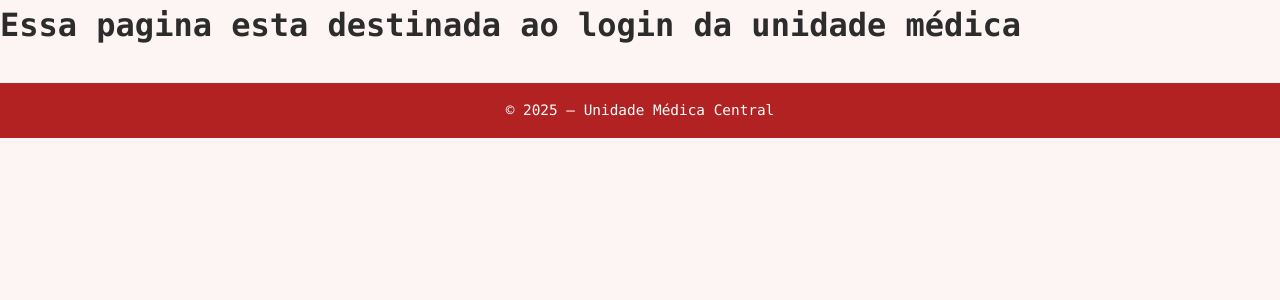
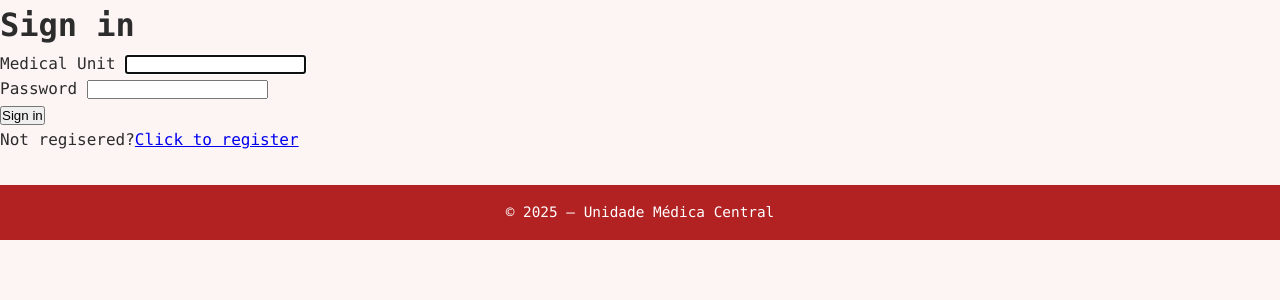
Before and after one commit to tiagosilva110/regional-health-visualizer, a Flask app: page /login in a window 1280 px wide. Shown: the part 188-488 px from the top of the page. Run offline with Flask 3, Linux system fonts and the light colour scheme; some libraries are stand-ins or nearby versions.

Commit message:
login and register setup

```diff
--- a/app/__init__.py
+++ b/app/__init__.py
@@ -1,9 +1,15 @@
 from flask import Flask
 from flask_sqlalchemy import SQLAlchemy
 from config import Config
+from flask_migrate import Migrate
+from flask_login import LoginManager
 
 app = Flask(__name__)
 app.config.from_object(Config)
 db = SQLAlchemy(app)
+migrate = Migrate(app, db)
+login = LoginManager(app)
+login.login_view='login'
+
 
 from app import models, routes
--- /dev/null
+++ b/app/forms.py
@@ -0,0 +1,26 @@
+from flask_wtf import FlaskForm
+from wtforms import StringField, PasswordField, BooleanField, TextAreaField, SubmitField
+from wtforms.validators import ValidationError, DataRequired, Length, EqualTo
+from app import db
+from app.models import UM
+import sqlalchemy as sa
+
+
+class LoginForm(FlaskForm):
+    username = StringField('Medical Unit', validators=[DataRequired()])
+    password = PasswordField('Password', validators=[DataRequired()])
+    submit = SubmitField('Sign in')
+
+
+class RegistrationForm(FlaskForm):
+    username = StringField('Medical Unit', validators=[DataRequired()])
+    cep = StringField('Cep', validators=[DataRequired()])
+    password = PasswordField('Password', validators=[DataRequired()])
+    password2 = PasswordField(
+        'Repeat Password', validators=[DataRequired(), EqualTo('password')])
+    submit = SubmitField('Register')
+
+    def validade_username(self, username):
+        user = db.session.scalar(sa.select(UM).where(UM.name == username.data))
+        if user is not None:
+            raise ValidationError('Please use a diffrent medical unit name')
--- a/app/routes.py
+++ b/app/routes.py
@@ -1,15 +1,46 @@
 from app import app
-from flask import render_template
+from flask import render_template, redirect, url_for, flash, request
+from flask_login import login_user, logout_user, current_user, login_required
+from app import app, db
+import sqlalchemy as sa
+from app.models import UM
+from urllib.parse import urlsplit
+from app.forms import LoginForm, RegistrationForm
 
 @app.route('/')
 @app.route('/index')
+@login_required
 def index():
     return render_template("index.html")
 
-@app.route("/login")
+@app.route("/login", methods=['GET', 'POST'])
 def login():
-    return render_template("login_um.html")
+    if current_user.is_authenticated:
+        return redirect(url_for('index'))
+    form = LoginForm()
+    if form.validate_on_submit():
+        user = db.session.scalar(sa.select(UM).where(UM.name == form.username.data))
+        if user is None or not user.check_password(form.password.data):
+            flash('Invalid data')
+            return redirect(url_for('login'))
+        login_user(user)
+        next_page = request.args.get('next')
+        if not next_page or urlsplit(next_page).netloc != '':
+            next_page = url_for('index')
+        return redirect(next_page)
+    return render_template("login_um.html", title='Sign in', form=form)
 
 @app.route("/register")
-def res():
-    return render_template("register_um.html")
+def register():
+    if current_user.is_authenticated:
+        return redirect(url_for('index'))
+    form = RegistrationForm()
+    if form.validate_on_submit():
+        user = UM(name=form.username.data, cep=form.cep.data)
+        user.set_password(form.password.data)
+        db.session.add(user)
+        db.session.commit()
+        flash('Congrats, now you are registered!')
+        return redirect(url_for('login'))
+
+    return render_template("register_um.html", title="Register", form=form)
--- /dev/null
+++ b/app/templates/bootsrap_wtf.html
@@ -0,0 +1,70 @@
+{% macro form_field(field, autofocus) %}
+  {%- if field.type == 'BooleanField' %}
+  <div class="form-check mb-3">
+    {{ field(class='form-check-input') }}
+    {{ field.label(class='form-check-label') }}
+  </div>
+  {%- elif field.type == 'RadioField' %}
+    {{ field.label(class='form-label') }}
+    {%- for item in field %}
+    <div class="form-check{% if loop.last %} mb-3{% endif %}">
+      {{ item(class='form-check-input') }}
+      {{ item.label(class='form-check-label') }}
+    </div>
+    {%- endfor %}
+  {%- elif field.type == 'SelectField' %}
+    {{ field.label(class='form-label') }}
+    {{ field(class='form-select mb-3') }}
+  {%- elif field.type == 'TextAreaField' %}
+  <div class="mb-3">
+    {{ field.label(class='form-label') }}
+    {% if autofocus %}
+      {{ field(class='form-control' + (' is-invalid' if field.errors else ''), autofocus=True) }}
+    {% else %}
+      {{ field(class='form-control' + (' is-invalid' if field.errors else '')) }}
+    {% endif %}
+    {%- for error in field.errors %}
+    <div class="invalid-feedback">{{ error }}</div>
+    {%- endfor %}
+  </div>
+  {%- elif field.type == 'SubmitField' %}
+  {{ field(class='btn btn-primary mb-3') }}
+  {%- else %}
+  <div class="mb-3">
+    {{ field.label(class='form-label') }}
+    {% if autofocus %}
+      {{ field(class='form-control' + (' is-invalid' if field.errors else ''), autofocus=True) }}
+    {% else %}
+      {{ field(class='form-control' + (' is-invalid' if field.errors else '')) }}
+    {% endif %}
+    {%- for error in field.errors %}
+    <div class="invalid-feedback">{{ error }}</div>
+    {%- endfor %}
+  </div>
+  {%- endif %}
+{% endmacro %}
+
+{% macro quick_form(form, action="", method="post", id="", novalidate=False) %}
+<form
+  {%- if action != None %} action="{{ action }}"{% endif -%}
+  {%- if method %} method="{{ method }}"{% endif %}
+  {%- if id %} id="{{ id }}"{% endif -%}
+  {%- if novalidate %} novalidate{% endif -%}>
+  {{ form.hidden_tag() }}
+  {%- for field, errors in form.errors.items() %}
+    {%- if form[field].widget.input_type == 'hidden' %}
+      {%- for error in errors %}
+      <div class="invalid-feedback">{{ error }}</div>
+      {%- endfor %}
+    {%- endif %}
+  {%- endfor %}
+
+  {% set ns = namespace(first_field=true) %}
+  {%- for field in form %}
+    {% if field.widget.input_type != 'hidden' -%}
+      {{ form_field(field, ns.first_field) }}
+      {% set ns.first_field = false %}
+    {%- endif %}
+  {%- endfor %}
+</form>
+{% endmacro %}
--- a/app/templates/login_um.html
+++ b/app/templates/login_um.html
@@ -1,5 +1,9 @@
 {% extends "base.html" %}
+{% import "bootsrap_wtf.html" as wtf %}
 
 {% block content %}
-    <h1>Essa pagina esta destinada ao login da unidade médica</h1>
+    <h1>Sign in</h1>
+    {{ wtf.quick_form(form) }}
+    <p>Not regisered?<a href="{{ url_for('register') }}">Click to register</a></p>
+
 {% endblock%}
--- a/app/templates/register_diagnosis.html
+++ b/app/templates/register_diagnosis.html
@@ -4,4 +4,4 @@
     {% for i in texto: %}
     <h1>{{ i }}</h1>
     {% endfor %}
-{% endblock%}
+{% endblock %}
--- a/app/templates/register_um.html
+++ b/app/templates/register_um.html
@@ -1,5 +1,7 @@
 {% extends "base.html" %}
+{% import "bootsrap_wtf.html" as wtf %}
 
 {% block content %}
-    <h1>Essa pagina esta destinada ao cadastro da unidade médica</h1>
+    <h1>Register</h1>
+    {{ wtf.quick_form(form) }}
 {% endblock%}
```
Also changed, not shown: app/models.py (+23 -8 lines).
